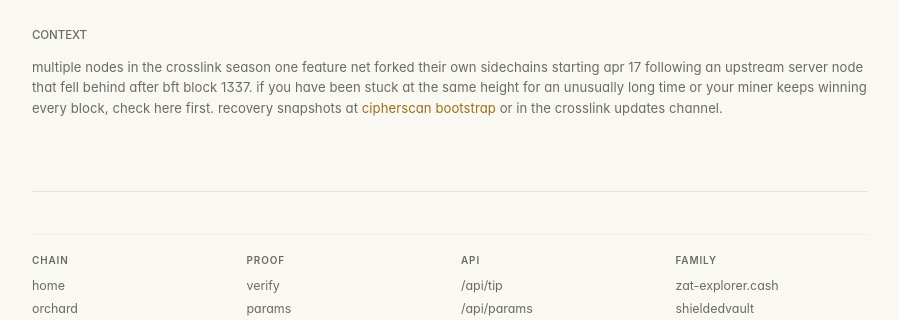
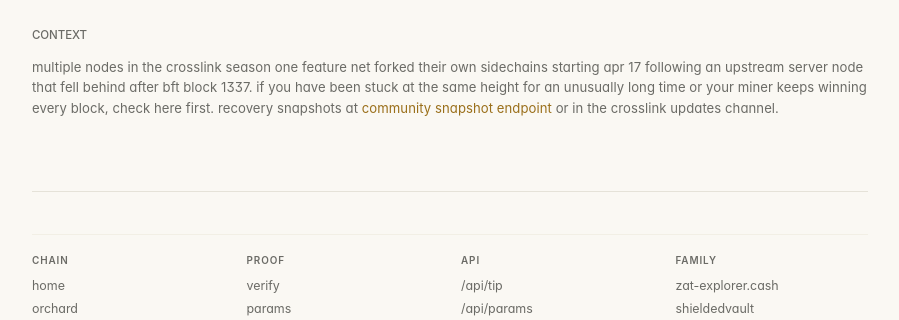
Before and after one commit to Frontier-Compute/ctaz-explorer, a FastAPI app: page /sync-check in a window 1280 px wide. Shown: the part 494-814 px from the top of the page, without its empty margins (190-1089 px from the left). Run offline with FastAPI, Linux system fonts and the light colour scheme; data that the repository does not hold is empty; parts of the project's set-up code (start-up, migrations or seed data) failed here and were passed over.

Commit message:
sync-check: relabel community snapshot endpoint link text to generic form, href preserved

```diff
--- a/templates/sync-check.html
+++ b/templates/sync-check.html
@@ -19,7 +19,7 @@
 {% elif result.status == 'mismatch' %}
   <div class="sw-label">mismatch</div>
   <div class="sw-caption">at height <strong>{{ result.height }}</strong> our canonical hash is <code>{{ result.canonical_hash }}</code> but you reported <code>{{ result.your_hash }}</code>. one of the two nodes is on a sidechain.</div>
-  <p class="muted" style="font-size: 0.78rem; margin-top: 0.6rem">compare our peer count ({{ our_peers }}) and tip ({{ our_tip }}) to yours. if our peer count is substantially higher, we are likely canonical. to recover, consider loading a fresh snapshot from <a href="https://crosslink.cipherscan.app/bootstrap" rel="noopener">cipherscan bootstrap</a> or from the crosslink updates channel, then preserve your <code>secret.seed</code> across the cache swap.</p>
+  <p class="muted" style="font-size: 0.78rem; margin-top: 0.6rem">compare our peer count ({{ our_peers }}) and tip ({{ our_tip }}) to yours. if our peer count is substantially higher, we are likely canonical. to recover, consider loading a fresh snapshot from <a href="https://crosslink.cipherscan.app/bootstrap" rel="noopener">community snapshot endpoint</a> or from the crosslink updates channel, then preserve your <code>secret.seed</code> across the cache swap.</p>
 {% elif result.status == 'ahead' %}
   <div class="sw-label">ahead</div>
   <div class="sw-caption">{{ result.note }}</div>
@@ -40,6 +40,6 @@
 <p class="muted">programmatic: <code>/api/sync-check/&lt;height&gt;/&lt;your_hash&gt;</code>. returns <code>{height, canonical_hash, your_hash, match, our_tip, our_peers}</code>. curl-friendly, no auth, no rate limit.</p>
 
 <h3>context</h3>
-<p class="muted">multiple nodes in the crosslink season one feature net forked their own sidechains starting apr 17 following an upstream server node that fell behind after bft block 1337. if you have been stuck at the same height for an unusually long time or your miner keeps winning every block, check here first. recovery snapshots at <a href="https://crosslink.cipherscan.app/bootstrap" rel="noopener">cipherscan bootstrap</a> or in the crosslink updates channel.</p>
+<p class="muted">multiple nodes in the crosslink season one feature net forked their own sidechains starting apr 17 following an upstream server node that fell behind after bft block 1337. if you have been stuck at the same height for an unusually long time or your miner keeps winning every block, check here first. recovery snapshots at <a href="https://crosslink.cipherscan.app/bootstrap" rel="noopener">community snapshot endpoint</a> or in the crosslink updates channel.</p>
 
 {% endblock %}
```
